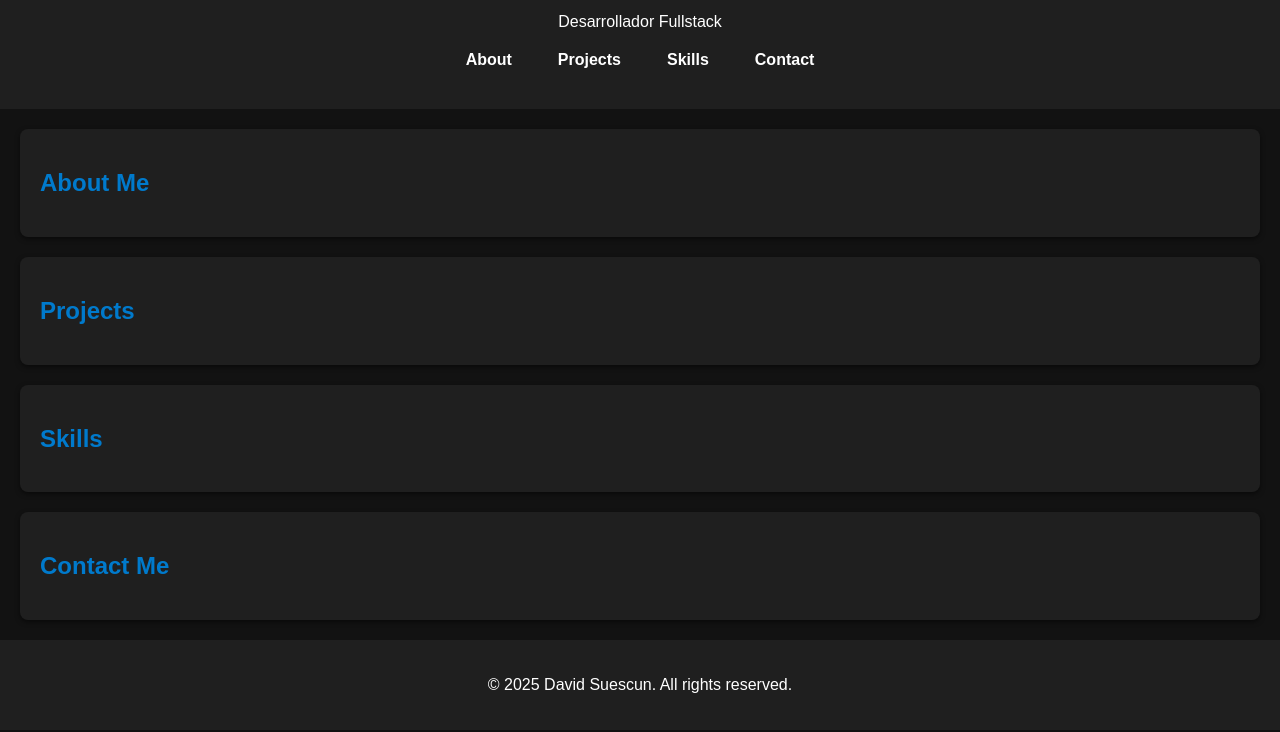
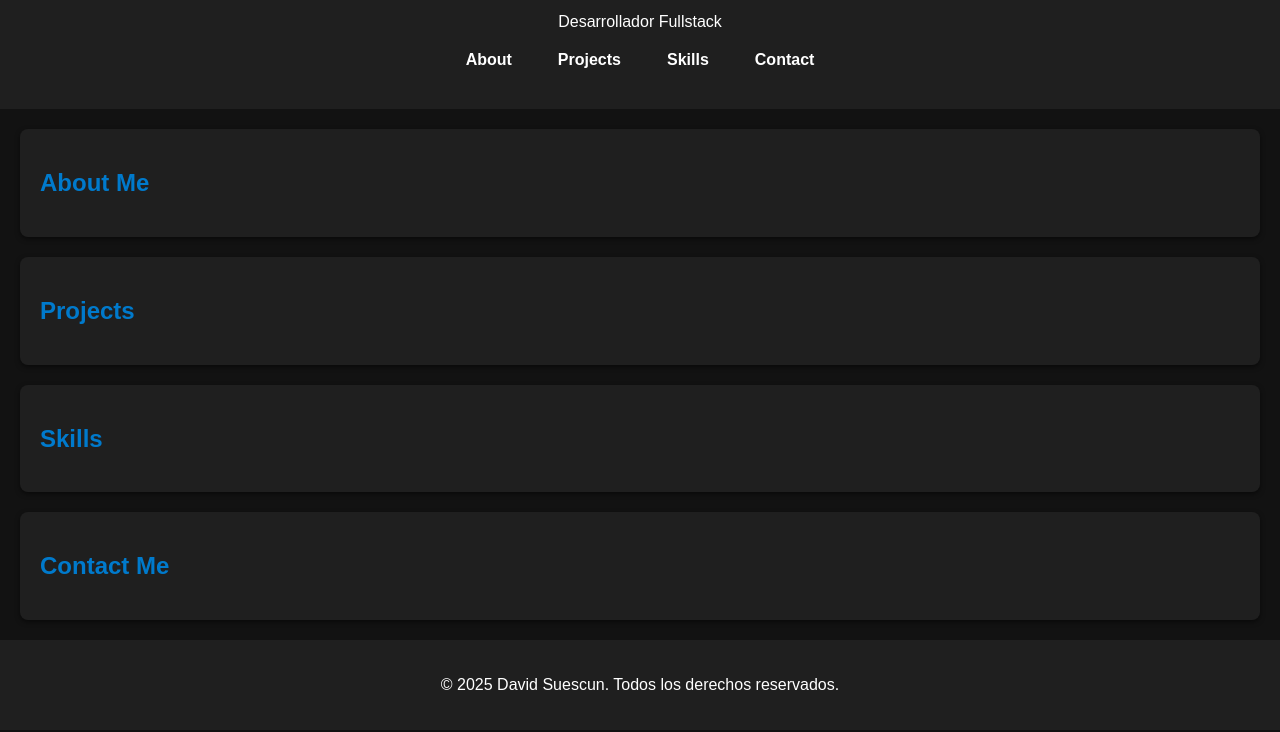
Before and after one commit to dsuescun/dsuescun.github.io, a plain HTML site: page index.html in a window 1280 px wide. Shown: the part 68-800 px from the top of the page. Drawn offline with Linux system fonts and the light colour scheme.

Commit message:
Update footer text to Spanish for localization

```diff
--- a/index.html
+++ b/index.html
@@ -59,7 +59,7 @@
     </section>
 
     <footer>
-        <p>&copy; 2025 David Suescun. All rights reserved.</p>
+        <p>&copy; 2025 David Suescun. Todos los derechos reservados.</p>
     </footer>
 
     <script src="scripts/main.js"></script>
```
